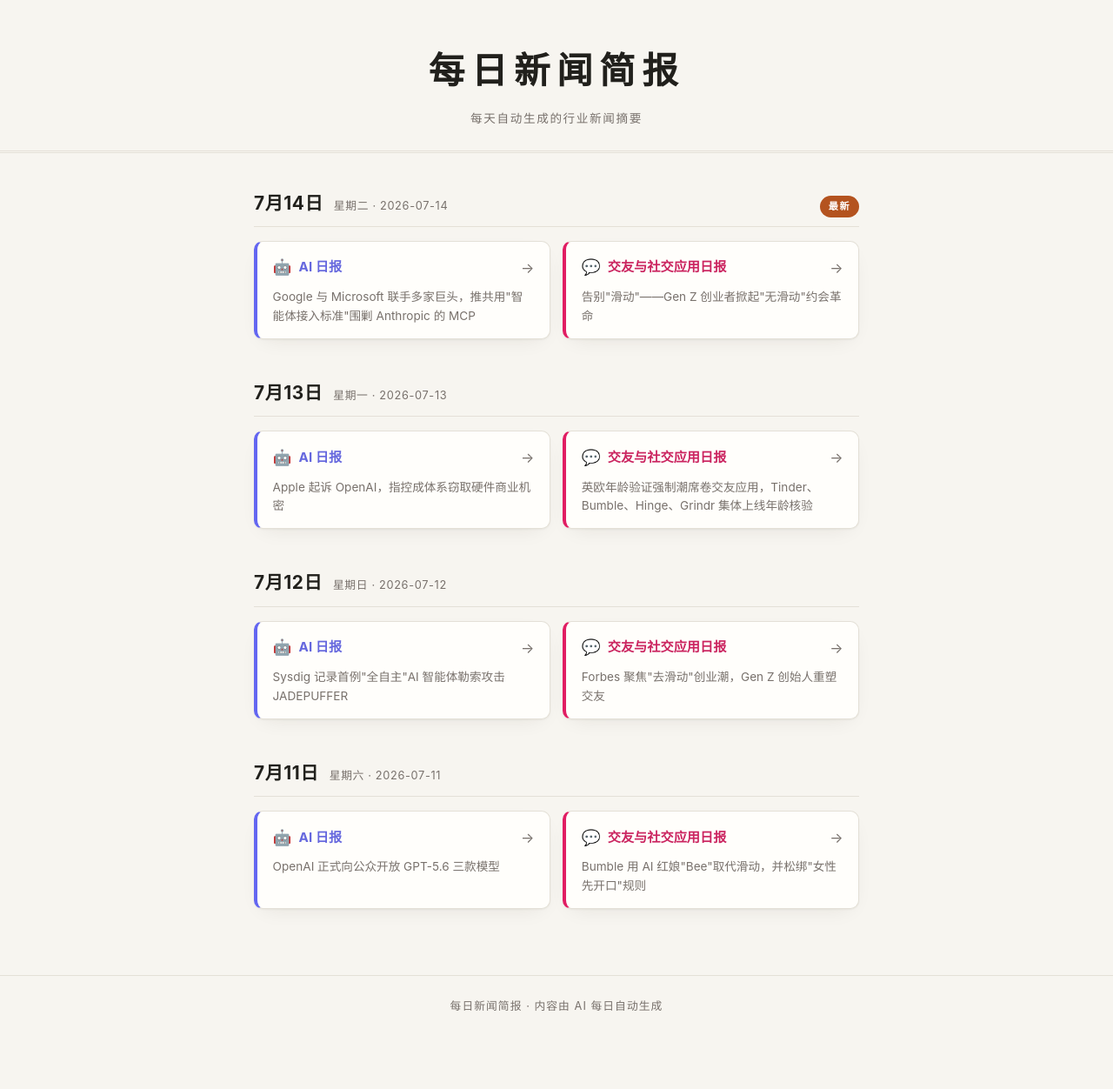
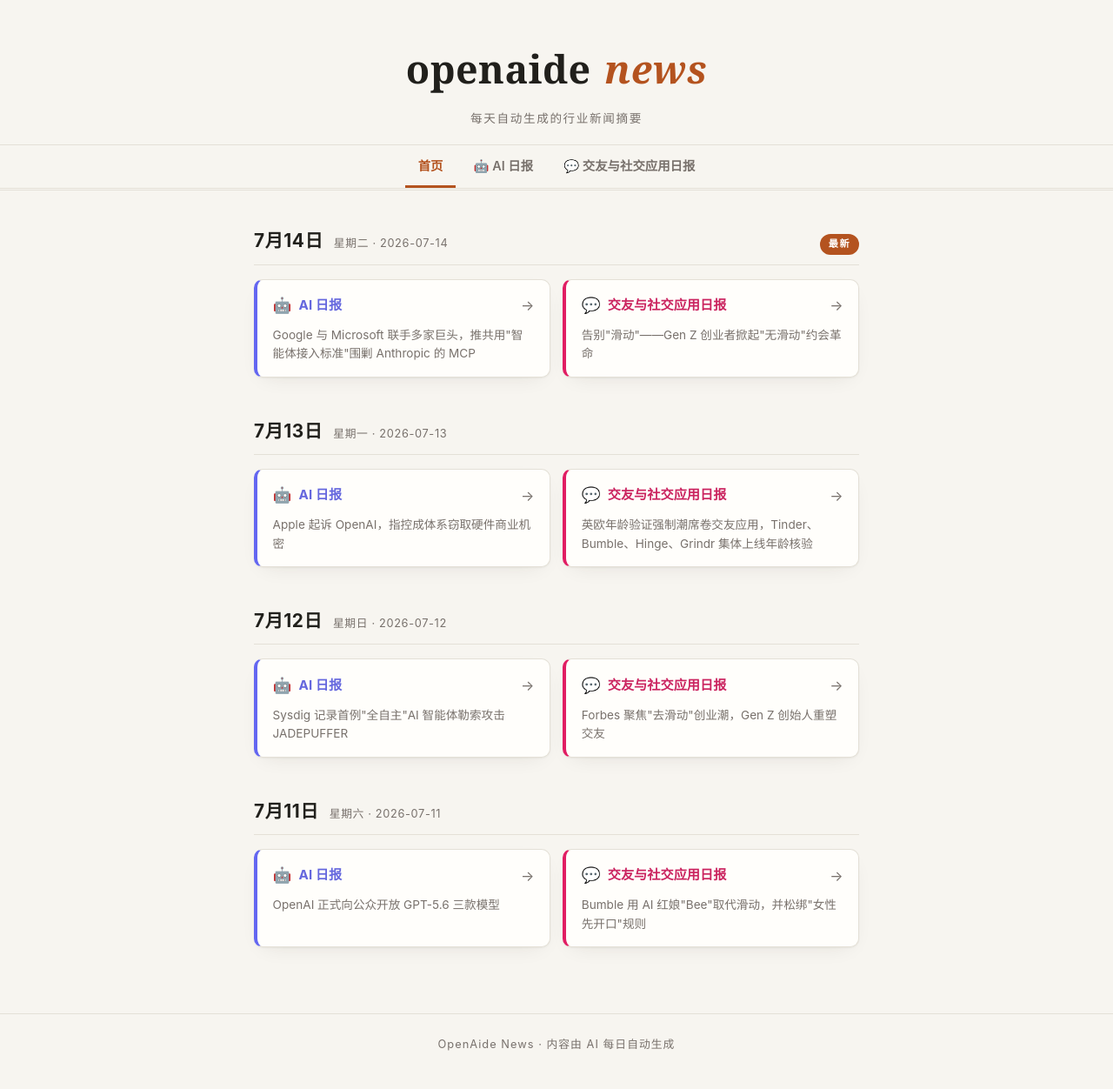
Before and after one commit to qiaob/news, a Jekyll site: the page built from index.html, in a window 1280 px wide. Shown: the whole page at 87% size. Built offline with Jekyll 4.4.1, drawn with Linux system fonts in a browser that asks for light colours; before the commit the page ends 1209 px from its top, so only the background shows below that.

Commit message:
Add openaide news brand wordmark and category navigation
- Masthead becomes the 'openaide news' wordmark (serif, accent italic)
- Header gains an auto-generated category nav: home + one link per
  category folder, each pointing to that category's latest briefing,
  with active state tinted by category color
- Site title/footer updated to OpenAide News

Co-Authored-By: Claude Fable 5 <noreply@anthropic.com>
Claude-Session: https://claude.ai/code/session_01Awv2jGzzf4FvtUPVFcnwSB

```diff
--- a/_config.yml
+++ b/_config.yml
@@ -1,4 +1,4 @@
-title: 每日新闻简报
+title: OpenAide News
 description: 每天自动生成的行业新闻摘要
 lang: zh-CN
 url: "https://news.openaide.cc"
--- a/_layouts/default.html
+++ b/_layouts/default.html
@@ -15,11 +15,26 @@
 </head>
 <body>
 
+{% assign navbriefs = site.pages | where_exp: "p", "p.dir != '/'" | where_exp: "p", "p.name contains '.md'" %}
+{% capture dirstr %}{% for p in navbriefs %}{{ p.dir }},{% endfor %}{% endcapture %}
+{% assign navdirs = dirstr | split: "," | uniq | sort %}
 <header class="site-header">
   <div class="wrap">
-    <a class="masthead" href="{{ '/' | relative_url }}">{{ site.title }}</a>
+    <a class="masthead" href="{{ '/' | relative_url }}">openaide<span class="masthead-accent">news</span></a>
     <p class="tagline">{{ site.description }}</p>
   </div>
+  <nav class="site-nav">
+    <div class="wrap site-nav-inner">
+      <a class="nav-link{% if page.url == '/' %} active{% endif %}" href="{{ '/' | relative_url }}">首页</a>
+      {% for d in navdirs %}{% unless d == "" %}
+        {% assign navslug = d | remove: "/" %}
+        {% assign navcat = site.data.categories[navslug] %}
+        {% assign catpages = navbriefs | where: "dir", d | sort: "name" %}
+        {% assign latest = catpages | last %}
+        <a class="nav-link{% if page.dir == d %} active{% endif %}" href="{{ latest.url | relative_url }}" style="--cat: {{ navcat.color | default: '#6b7280' }}">{{ navcat.emoji | default: "📰" }} {{ navcat.name | default: navslug }}</a>
+      {% endunless %}{% endfor %}
+    </div>
+  </nav>
 </header>
 
 <main class="wrap">
--- a/assets/style.css
+++ b/assets/style.css
@@ -53,28 +53,73 @@ a { color: var(--accent); }
 /* ---------- 报头 ---------- */
 
 .site-header {
-  padding: 2.75rem 0 1.5rem;
+  padding: 2.5rem 0 0;
   text-align: center;
   border-bottom: 3px double var(--line);
   margin-bottom: 2.5rem;
 }
 
 .masthead {
-  font-family: "Songti SC", "STSong", "Noto Serif SC", "SimSun", Georgia, serif;
-  font-size: clamp(1.9rem, 5vw, 2.6rem);
+  font-family: Georgia, "Times New Roman", "Songti SC", "STSong", serif;
+  font-size: clamp(2rem, 5.5vw, 2.8rem);
   font-weight: 700;
-  letter-spacing: 0.18em;
+  letter-spacing: 0.01em;
   color: var(--ink);
   text-decoration: none;
 }
 
-.masthead:hover { color: var(--accent); }
+.masthead-accent {
+  color: var(--accent);
+  font-style: italic;
+  margin-left: 0.35em;
+}
+
+.masthead:hover .masthead-accent { text-decoration: underline; }
 
 .tagline {
-  margin: 0.5rem 0 0;
+  margin: 0.4rem 0 1.1rem;
   color: var(--muted);
   font-size: 0.85rem;
   letter-spacing: 0.12em;
+}
+
+/* ---------- 分类导航 ---------- */
+
+.site-nav {
+  border-top: 1px solid var(--line);
+}
+
+.site-nav-inner {
+  display: flex;
+  justify-content: center;
+  gap: 0.4rem;
+  overflow-x: auto;
+  -webkit-overflow-scrolling: touch;
+  scrollbar-width: none;
+}
+
+.site-nav-inner::-webkit-scrollbar { display: none; }
+
+.nav-link {
+  flex-shrink: 0;
+  padding: 0.65rem 0.9rem;
+  font-size: 0.9rem;
+  font-weight: 600;
+  color: var(--muted);
+  text-decoration: none;
+  border-bottom: 3px solid transparent;
+  transition: color 0.15s ease;
+}
+
+.nav-link:hover { color: var(--cat, var(--accent)); }
+
+.nav-link.active {
+  color: var(--cat, var(--accent));
+  border-bottom-color: var(--cat, var(--accent));
+}
+
+@media (max-width: 480px) {
+  .site-nav-inner { justify-content: flex-start; }
 }
 
 /* ---------- 首页信息流 ---------- */
```
